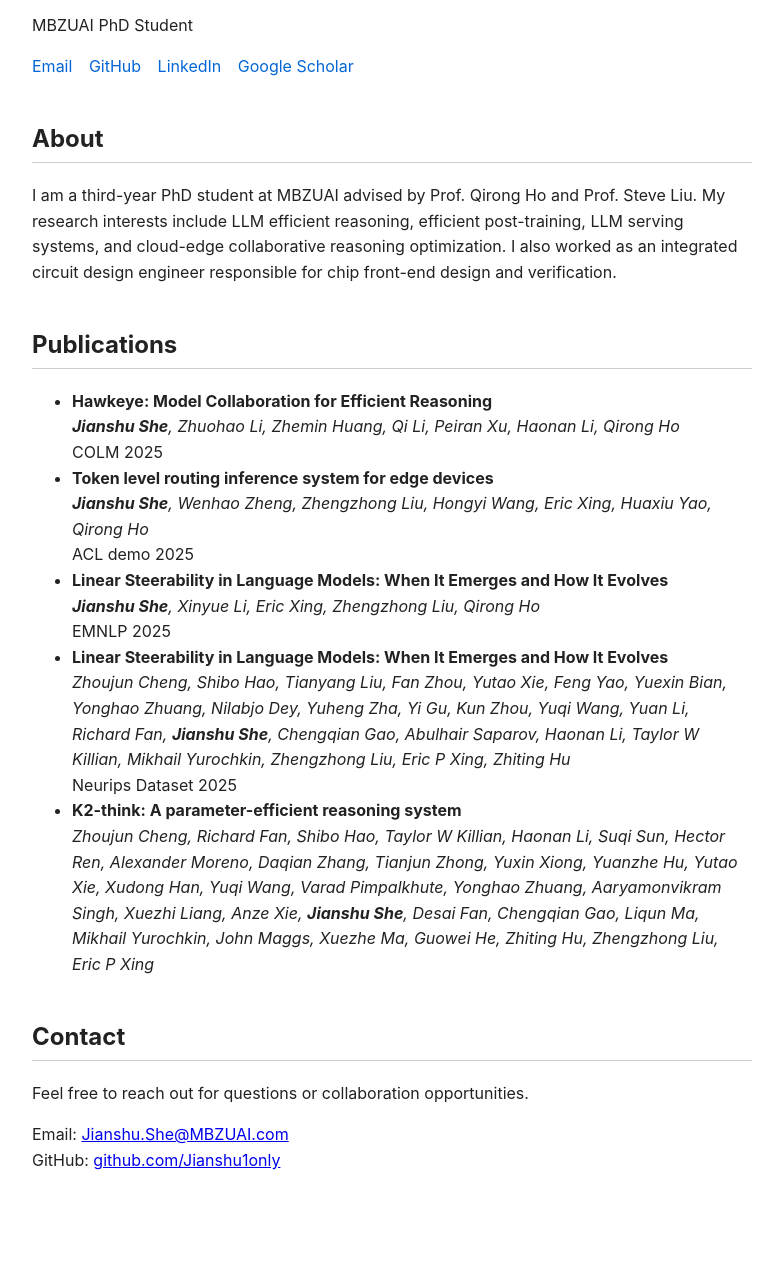
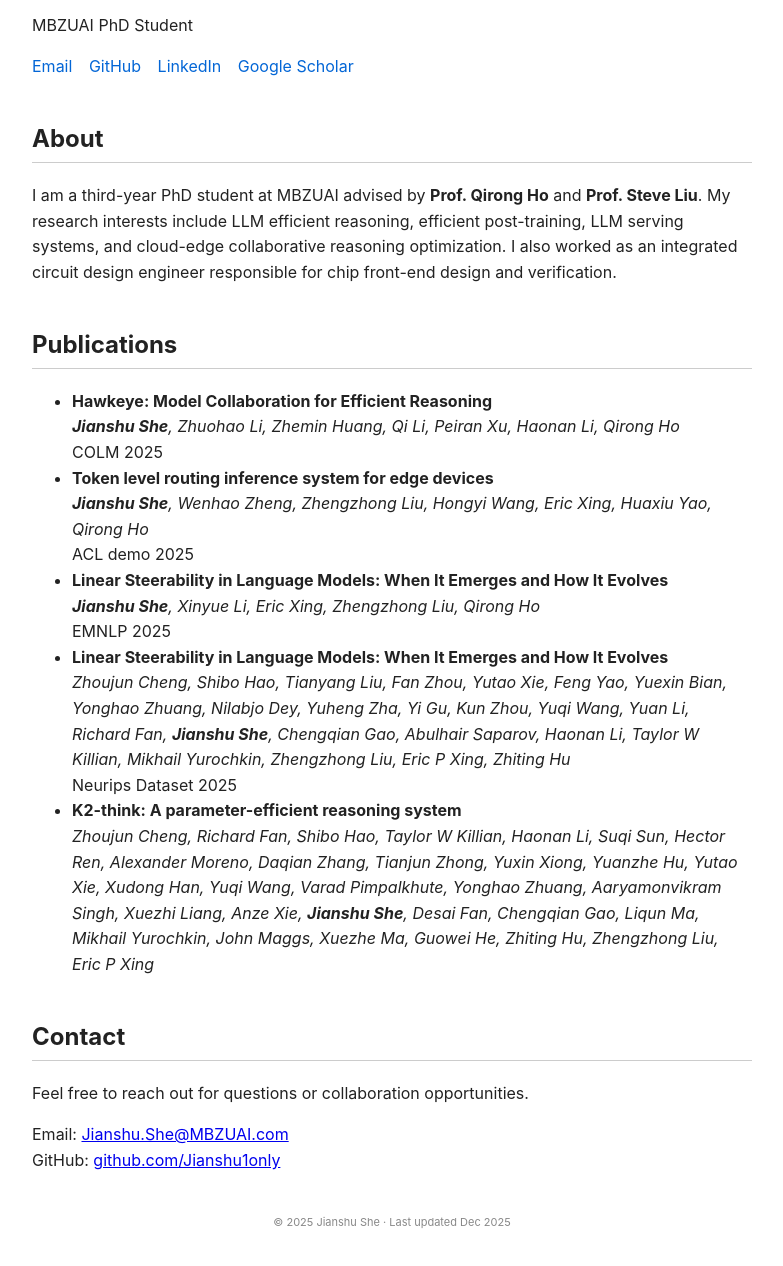
Before and after one commit to Jianshu1only/Jianshu1only.github.io, a plain HTML site: page index.html in a window 1280 px wide. Shown: the part 296-1562 px from the top of the page, without its empty margins (248-1031 px from the left). Before the commit the page ends 1510 px from the top, so only its background shows below. Drawn offline with Linux system fonts and the light colour scheme.

Commit message:
Update index.html

```diff
--- a/index.html
+++ b/index.html
@@ -58,7 +58,7 @@
 
     <h2>About</h2>
     <p>
-        I am a third-year PhD student at MBZUAI advised by Prof. Qirong Ho and Prof. Steve Liu.
+        I am a third-year PhD student at MBZUAI advised by <strong>Prof. Qirong Ho</strong> and <strong>Prof. Steve Liu</strong>.
         My research interests include LLM efficient reasoning, efficient post-training,
         LLM serving systems, and cloud-edge collaborative reasoning optimization.
         I also worked as an integrated circuit design engineer responsible for chip front-end design and verification.
@@ -108,4 +108,9 @@
     </p>
 
 </body>
+
+    <footer style="margin-top: 40px; font-size: 11px; color: #888; text-align: center;">
+    © 2025 Jianshu She · Last updated Dec 2025
+    </footer>
+
 </html>
```
